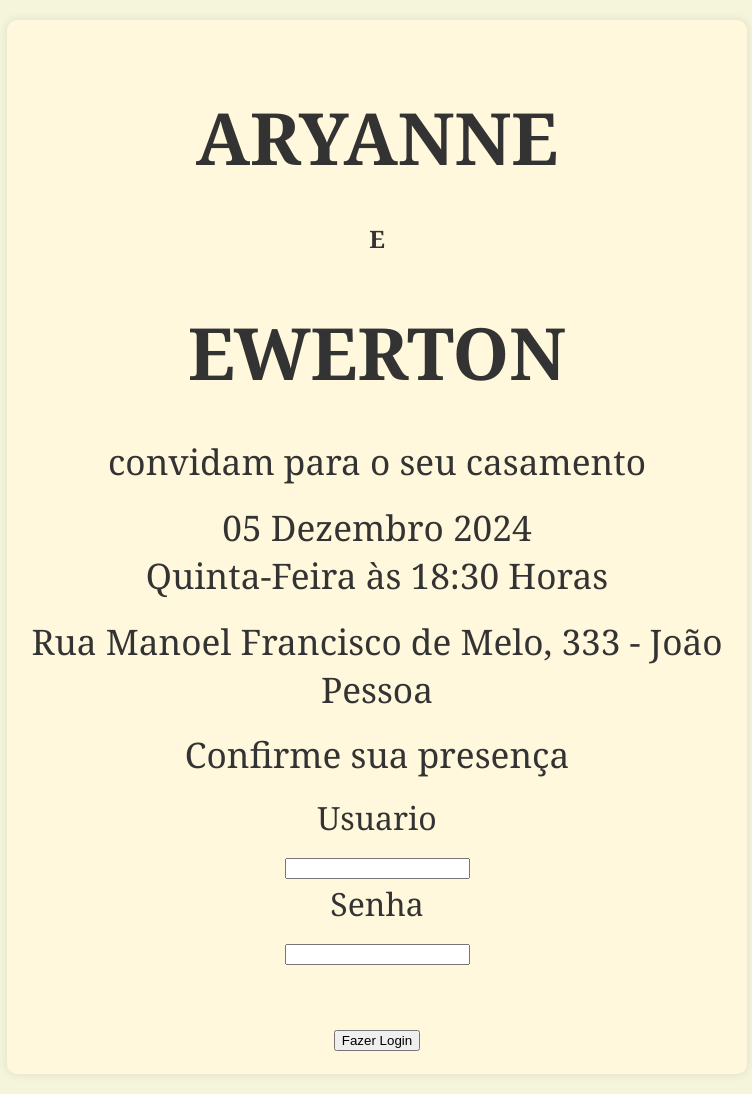
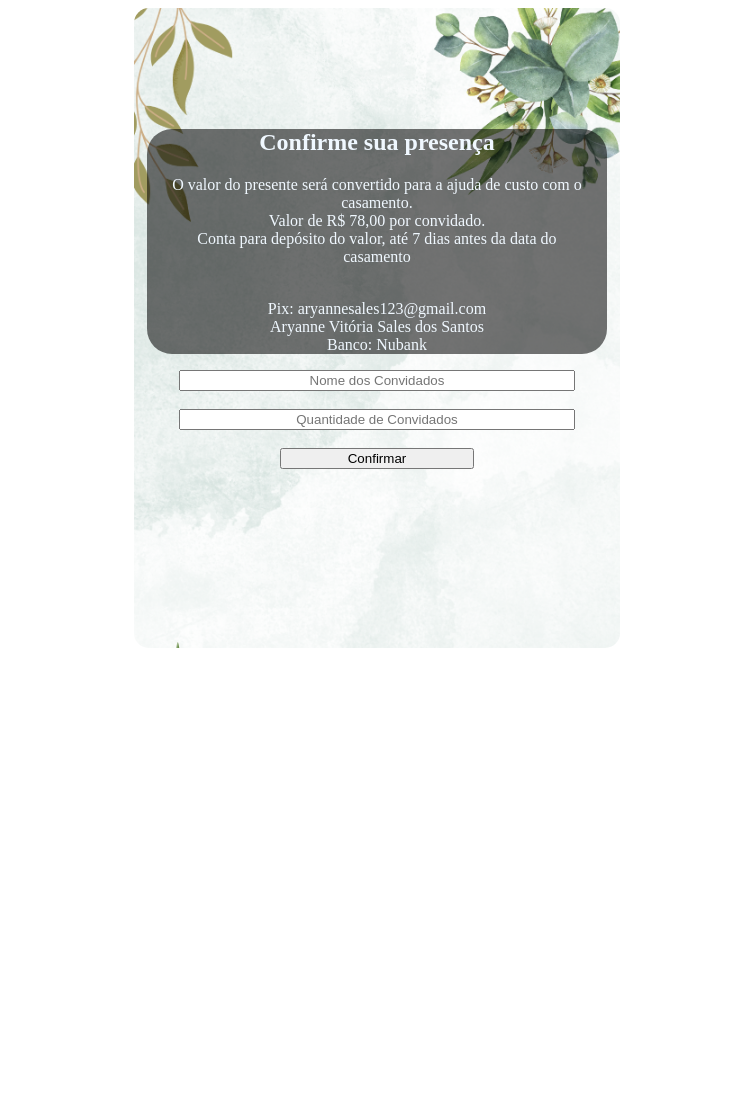
Before and after one commit to ewertonqweU/deploycasamento, a Flask app: page / in a window 1280 px wide. Shown: the whole page, without its empty margins (263-1015 px from the left). After the commit the page ends 648 px from the top, so only its background shows below. Run offline with Flask 3, Linux system fonts and the light colour scheme.

Commit message:
Pagamento simplificado

```diff
--- a/ConviteDigital/static/css/style.css
+++ b/ConviteDigital/static/css/style.css
@@ -1,83 +1,69 @@
-body {
-    font-family: 'Georgia', serif;
-    background-color: #f5f5dc; /* Bege claro para o fundo */
-    color: #333;
-    text-align: center;
-    padding: 20px;
-    margin: 0;
+.container {
+  display: flex;
+  justify-content: center;
+}
+.card {
+
+height: 80vh;
+background-image: url(../statics/fundo\ 1.png);
+background-repeat: no-repeat;
+background-size: cover;
+background-color: black;
+border-radius: 15px;
+margin: auto;
+}
+.imagem{
+margin-top: 25%;
 }
 
-.container {
-    background-color: #fff8dc; /* Bege chique claro para o container */
-    padding: 20px;
-    border-radius: 10px;
-    box-shadow: 0 0 10px rgba(0, 0, 0, 0.1);
-    max-width: 700px;
-    margin: auto;
+.texto1 {
+color: aliceblue;
+background: rgba(0, 0, 0, 0.55);
+border-radius: 25px;
+width: 95%;
+margin: auto;
+
+}
+.titulo {
+text-align: center;
 }
 
-h1 {
-    font-size: 4.5em;
-    margin-bottom: 0.5em;
+.mensagem{
+margin: 0;
+text-align: center;
+/*text-align-last: justify;*/
+justify-content: center;
+width: 90%;
 }
 
-p {
-    font-size: 2.2em;
-    margin: 0.5em 0;
+.containerTexto {
+  display: flex;
+  justify-content: center;
+
 }
 
-.qrcode, .payment-key {
-    background-color: #fff;
-    border: 2px dashed #ccc;
-    padding: 20px;
-    margin: 20px 0;
-    border-radius: 10px;
+.informações_adicionais {
+
+  text-align: center;
 }
 
-.qrcode {
-    height: 200px;
-    width: 400px;
-    margin: auto;
+.input{
+  display: flex;
+  justify-content: center;
+}
+.inpt{
+width: 80%;
+text-align: center;
+
 }
 
-.payment-key input {
-    width: 100%;
-    padding: 10px;
-    font-size: 2.2em;
-    border: 1px solid #ccc;
-    border-radius: 5px;
+.button{
+  display: flex;
+  justify-content: center;
 }
 
-@media (max-width: 600px) {
-    body {
-        padding: 10px;
-    }
-    .container {
-        padding: 15px;
-    }
-    h1 {
-        font-size: 2em;
-    }
-    p {
-        font-size: 1em;
-    }
-    .qrcode, .payment-key {
-        padding: 15px;
-    }
+.bnt{
+  width: 40%;
+  text-align: center;
+
 }
-
-@media (max-width: 400px) {
-    h1 {
-        font-size: 1.8em;
-    }
-    p {
-        font-size: 0.9em;
-    }
-    .qrcode {
-        height: 150px;
-        width: 150px;
-    }
-    .payment-key input {
-        font-size: 1em;
-    }
-}
--- a/ConviteDigital/templates/homepage.html
+++ b/ConviteDigital/templates/homepage.html
@@ -1,40 +1,51 @@
 <!DOCTYPE html>
-<html lang="pt-br">
+<html lang="pt-BR">
 <head>
-    <meta charset="UTF-8">
-
-   {% block titulo %} <title>Convite</title> {% endblock %}
-
-    <link rel="stylesheet" href="{{url_for('static', filename='css/style.css')}}">
+  <meta charset="UTF-8">
+  <meta name="viewport" content="width=device-width, initial-scale=1.0">
+  <title>Document</title>
+  <link rel="stylesheet" href="./static/css/style.css">
 
 </head>
-{% block body %}
 <body>
-    <div class="container">
-        <h1>ARYANNE</h1>
-        <h2>E</h2>
-        <h1>EWERTON</h1>
-        <p>convidam para o seu casamento</p>
-        <p class="date-time">05 Dezembro 2024<br>Quinta-Feira às 18:30 Horas</p>
-        <p class="address">Rua Manoel Francisco de Melo, 333 - João Pessoa</p>
-        <p class="rsvp">Confirme sua presença</p>
-        <div>
-        {% block formulario %}
-        <form method="POST" style="font-size: 2em;">
-            {{ form.csrf_token }}
-            {{ form.user.label() }}<br>
-            {{ form.user() }}<br>
 
-            {{ form.senha.label() }}<br>
-            {{ form.senha() }}<br>
-            <br>
-            {{ form.botao_conf() }}<br>
+  <div class="container">
+      <div class="card">
+          <div class="imagem">
+              <Div class="fundo">
+                        <div class="texto1">
 
+                          <h2 class="titulo">Confirme sua presença</h2>
 
-        </form>
-        {% endblock %}
-        </div>
-    </div>
+                          <div class="containerTexto">
+                              <p class="mensagem">
+                                O valor do presente será convertido para a ajuda de custo com o casamento.<br>
+                                Valor de R$ 78,00 por convidado.<br>
+                                Conta para depósito do valor, até 7 dias antes da data do casamento<br><br>
+                              </p>
+                          </div>
+                          <P class="informações_adicionais">
+                            Pix: aryannesales123@gmail.com<br>
+                            Aryanne Vitória Sales dos Santos<br>
+                            Banco: Nubank
+                          </P>
+                        </div>
+
+                  <div class="input">
+                    <input type="text" class="inpt" placeholder="Nome dos Convidados">
+                  </div>
+                  <br>
+                  <div class="input">
+                    <input type="text" class="inpt" placeholder="Quantidade de Convidados">
+                  </div>
+                  <br>
+                  <div class="button">
+                    <button type="button" class="bnt">Confirmar</button>
+                  </div>
+              </Div>
+          </div>
+      </div>
+</div>
+
 </body>
-{% endblock %}
 </html>
```
Also changed, not shown: ConviteDigital/static/css/style2.css (added, +83 -0 lines), ConviteDigital/templates/homepage2.html (added, +40 -0 lines), ConviteDigital/static/statics/fundo 1.png (added), instance/pagina inicial.html (added).
